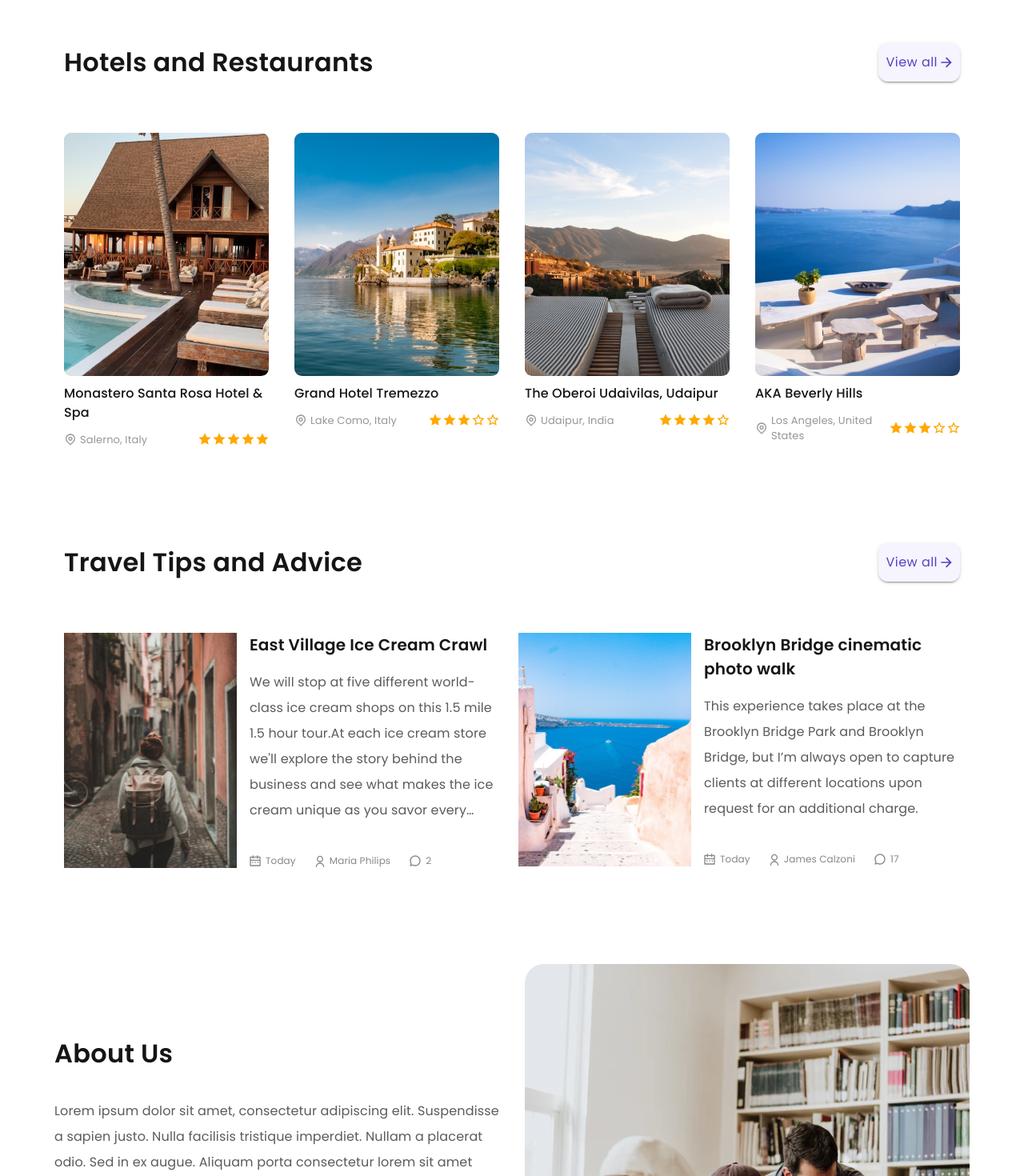
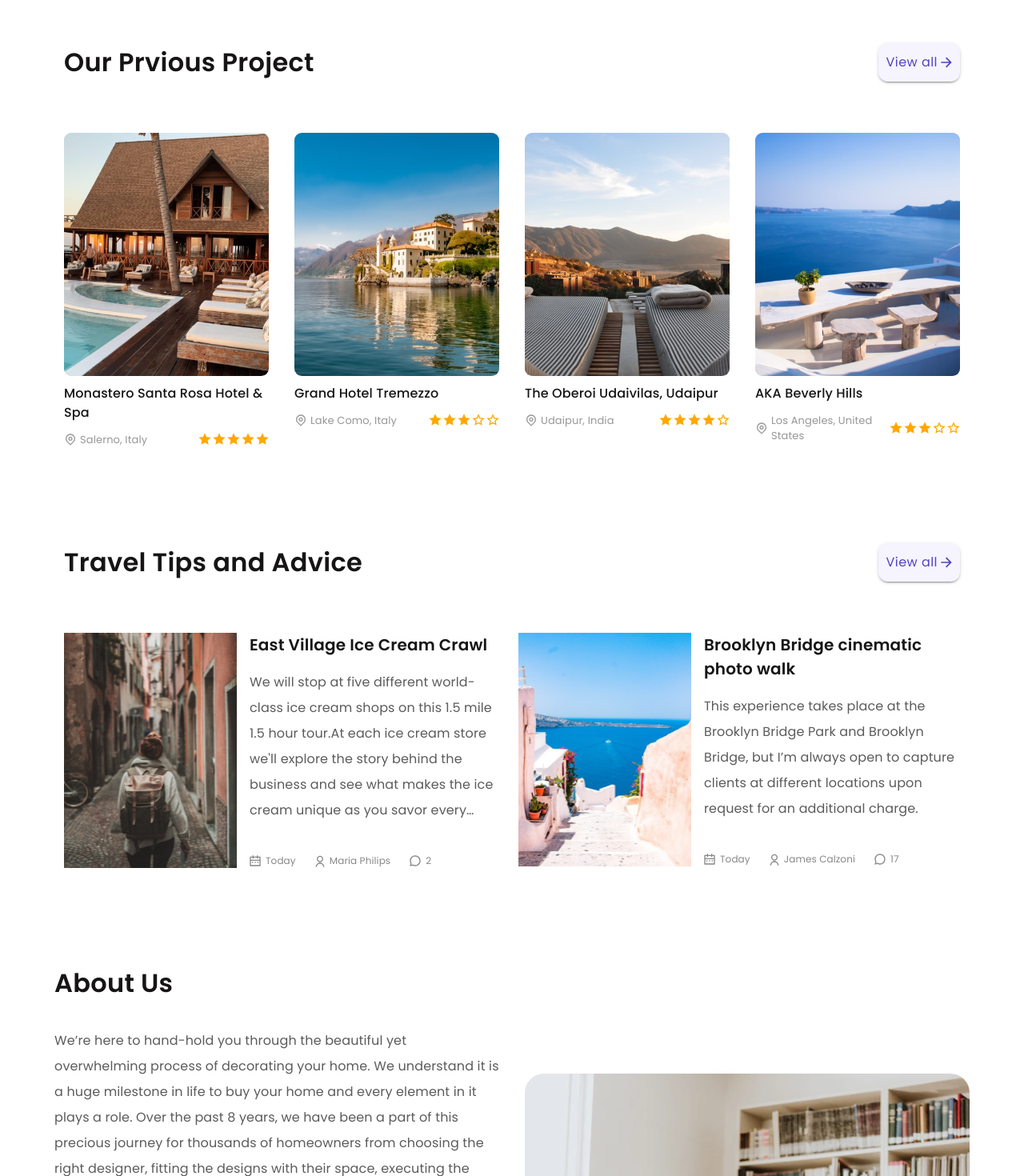
Before and after one commit to ionandrei44/travel-website, a React (Create React App) app: page / in a window 1280 px wide. Shown: the part 1330-2800 px from the top of the page at 80% size. Built offline with nearby package versions, Linux system fonts and the light colour scheme.

Commit message:
change home page images

```diff
--- a/src/components/about-us/AboutUs.jsx
+++ b/src/components/about-us/AboutUs.jsx
@@ -57,11 +57,19 @@
               my: 4,
             }}
           >
-            Lorem ipsum dolor sit amet, consectetur adipiscing elit. Suspendisse
-            a sapien justo. Nulla facilisis tristique imperdiet. Nullam a
-            placerat odio. Sed in ex augue. Aliquam porta consectetur lorem sit
-            amet ultrices. Class aptent taciti sociosqu ad litora torquent per
-            conubia nostra, per inceptos himenaeos.
+          We’re here to hand-hold you through the beautiful yet overwhelming process of decorating your
+home. We understand it is a huge milestone in life to buy your home and every element in it
+plays a role. Over the past 8 years, we have been a part of this precious journey for thousands of
+homeowners from choosing the right designer, fitting the designs with their space, executing
+the furniture; and all this in the most seamless and cost effective way.
+We combine our understanding of your requirements, aspirations with expertise for homebuyers
+to make their dream home ideas become a reality. Making home interiors easy, HomeLane is
+India’s premier end to end home interiors platform which delivers your chosen home interiors
+within 45 days, or we pay you rent. Our tech-empowered teams have delivered over 25,000
+homes with 100+ product vendors,In just 8 years we have opened our showrooms in 28+ cities and we have a total of 45+
+experience centers pan-India. Voted as the best brand in the interiors category by Economic
+Times (2022), we are just getting started. Visit us on www.homelane.com to book your first free
+online design consultation.
           </Typography>
           <SecondaryButton text="Read more" />
         </Box>
--- a/src/components/footer/Footer.jsx
+++ b/src/components/footer/Footer.jsx
@@ -183,7 +183,7 @@
               },
             }}
           >
-            Subscribe on our destination review newsletters Md Shams Firoz 01
+            Subscribe on our destination review newsletters
           </Typography>
           <Box
             sx={{
--- a/src/components/hero/Hero.jsx
+++ b/src/components/hero/Hero.jsx
@@ -3,7 +3,7 @@
 import { Box, Container, Typography } from "@mui/material";
 
 import Navbar from "../navbar";
-import bgImage from "../../assets/main/bg-image.svg";
+import bgImage from "../../assets/main/mainHome.webp";
 import MainButton from "../main-button/MainButton";
 import SearchNav from "../search-nav/SearchNav";
 import btnGlobalIcon from "../../assets/main/btn-global-icon.svg";
--- a/src/components/hotels-and-restaurants/HotelsAndRestaurants.jsx
+++ b/src/components/hotels-and-restaurants/HotelsAndRestaurants.jsx
@@ -46,7 +46,7 @@
             },
           }}
         >
-          Hotels and Restaurants
+          Our Prvious Project
         </Typography>
         <SecondaryButton text="View all" />
       </Box>
--- a/src/components/navbar/Navbar.jsx
+++ b/src/components/navbar/Navbar.jsx
@@ -43,10 +43,10 @@
               href="#"
               key={navItem.id}
               underline="none"
-              color="#fff"
+              color="#000000"
               sx={{
-                fontWeight: "300",
-                fontSize: "14px",
+                fontWeight: "500",
+                fontSize: "20px",
                 opacity: 0.7,
                 "&:hover": {
                   opacity: 1,
```
Also changed, not shown: src/assets/main/mainHome.webp (added).
